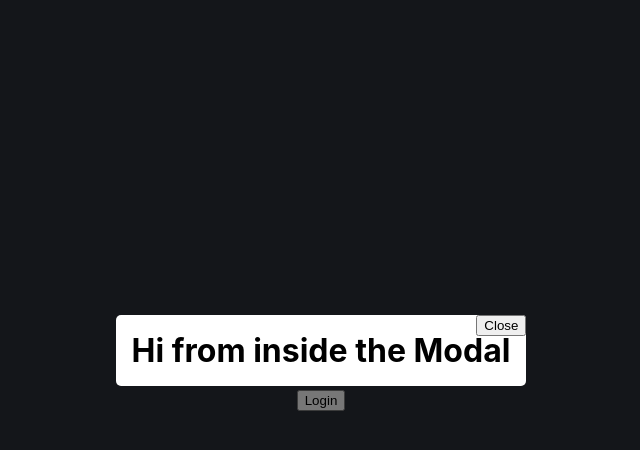
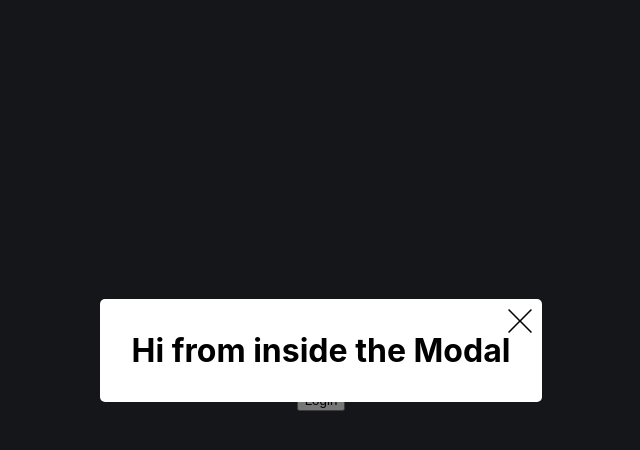
Before and after one commit to gerhynes/level-2-react, a React (Create React App) app: page / in a window 1280 px wide. Both pictures are taken after a click on the button "Login". Shown: the top 450 px of the page, without its empty margins (319-959 px from the left). Built offline with nearby package versions, Linux system fonts and the light colour scheme.

Commit message:
Add Icon

```diff
--- a/src/Modal.js
+++ b/src/Modal.js
@@ -1,5 +1,6 @@
 import React, { Component } from "react";
 import Portal from "./Portal";
+import Icon from "./utilities/Icon";
 import styled from "styled-components";
 
 const ModalWrapper = styled.div`
@@ -17,7 +18,7 @@
   position: relative;
   background: #fff;
   border-radius: 5px;
-  padding: 1rem;
+  padding: 2rem;
   min-width: 320px;
   box-shadow: 2px 2px 10px rbga(0, 0, 0, 0.3);
   z-index: 10;
@@ -28,6 +29,10 @@
   position: absolute;
   top: 0;
   right: 0;
+  border: none;
+  background: transparent;
+  padding: 10px;
+  cursor: pointer;
 `;
 
 const Background = styled.div`
@@ -48,7 +53,9 @@
         {on && (
           <ModalWrapper>
             <ModalCard>
-              <CloseButton onClick={toggle}>Close</CloseButton>
+              <CloseButton onClick={toggle}>
+                <Icon name="close" />
+              </CloseButton>
               <div>{children}</div>
             </ModalCard>
             <Background onClick={toggle} />
--- /dev/null
+++ b/src/utilities/Icon.js
@@ -0,0 +1,27 @@
+import React, { Component } from "react";
+
+export default class Icon extends Component {
+  static defaultProps = {
+    color: "#000"
+  };
+  render() {
+    switch (this.props.name) {
+      case "close":
+        return (
+          <svg
+            x="0px"
+            y="0px"
+            width="24px"
+            height="24px"
+            viewBox="0 0 31.11 31.11"
+            enableBackground="new 0 0 31.11 31.11"
+          >
+            <polygon
+              fill={this.props.color}
+              points="31.11,1.41 29.7,0 15.56,14.14 1.41,0 0,1.41 14.14,15.56 0,29.7 1.41,31.11 15.56,16.97   29.7,31.11 31.11,29.7 16.97,15.56 "
+            />
+          </svg>
+        );
+    }
+  }
+}
```
